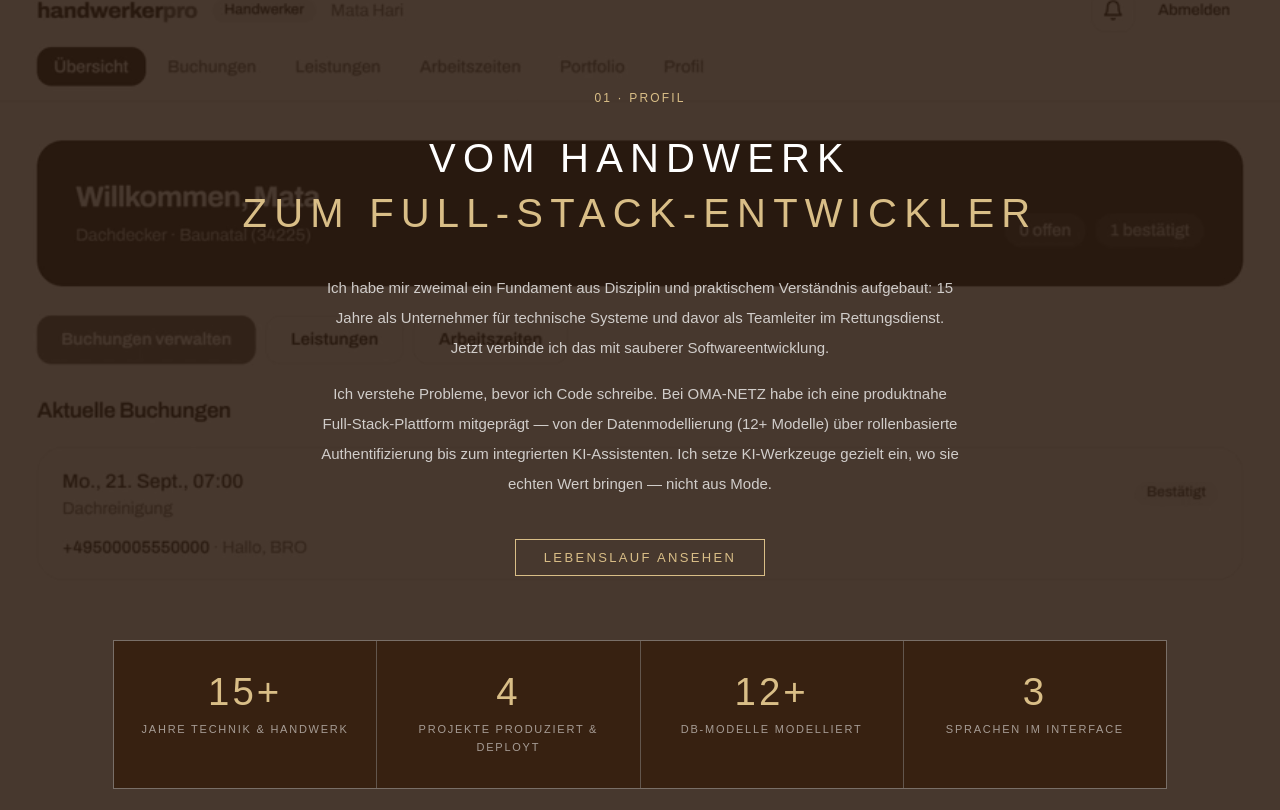
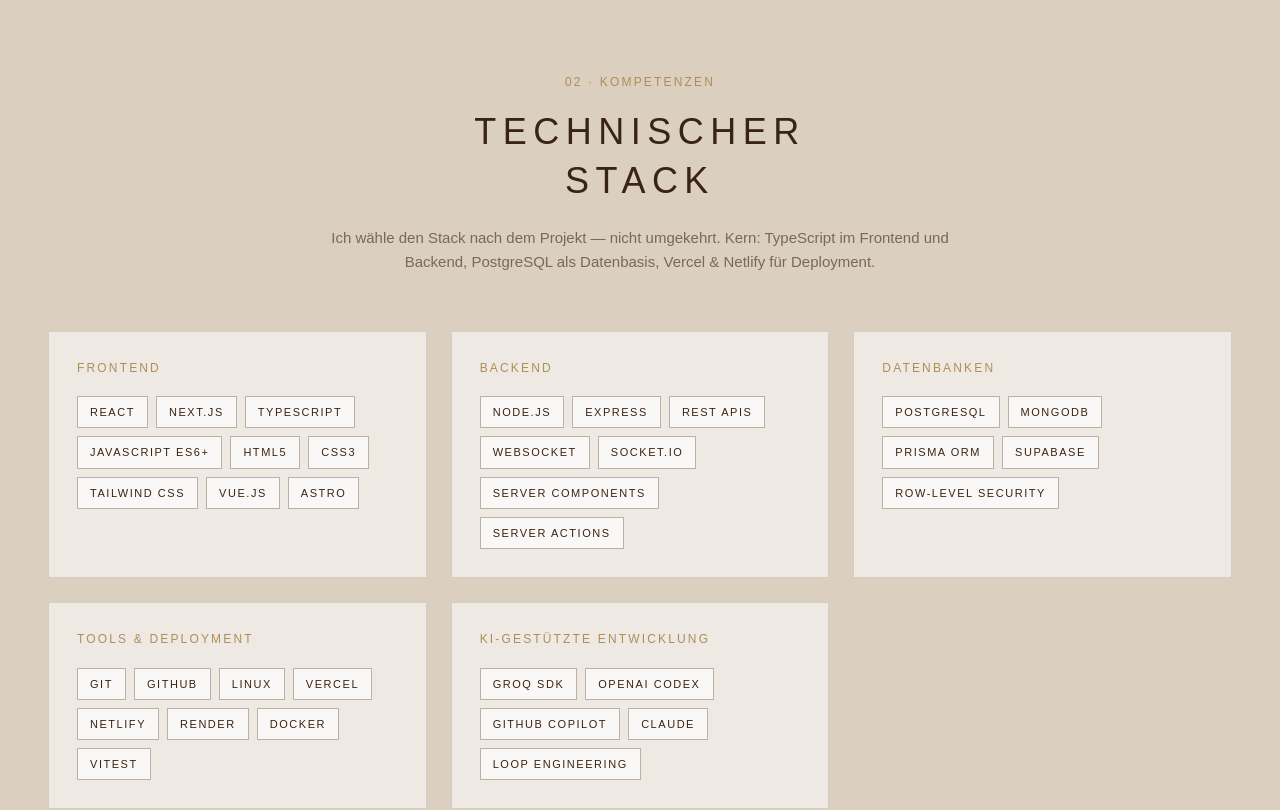
Before and after one commit to Yevhenii1951/portfolio, a Next.js app: page / in a window 1280 px wide. Shown: the part 838-1648 px from the top of the page. Built offline with nearby package versions, Linux system fonts and the light colour scheme.

Commit message:
chore: remove Profil section

```diff
--- a/src/app/page.tsx
+++ b/src/app/page.tsx
@@ -1,6 +1,5 @@
 import { Header } from "@/components/site/Header";
 import { Hero } from "@/components/site/Hero";
-import { Profil } from "@/components/site/Profil";
 import { Skills } from "@/components/site/Skills";
 import { Projects } from "@/components/site/Projects";
 import { Werdegang } from "@/components/site/Werdegang";
@@ -13,7 +12,6 @@
       <Header />
       <main>
         <Hero />
-        <Profil />
         <Skills />
         <Projects />
         <Werdegang />
--- a/src/components/site/Profil.tsx
+++ /dev/null
@@ -1,91 +0,0 @@
-"use client";
-
-import Image from "next/image";
-import { motion, useScroll, useTransform } from "motion/react";
-import { useRef } from "react";
-import { contact, stats } from "@/lib/data";
-import { Reveal } from "./Reveal";
-
-export function Profil() {
-  const ref = useRef<HTMLElement>(null);
-  const { scrollYProgress } = useScroll({
-    target: ref,
-    offset: ["start end", "end start"],
-  });
-  const y = useTransform(scrollYProgress, [0, 1], ["-10%", "10%"]);
-
-  return (
-    <section
-      id="profil"
-      ref={ref}
-      className="relative scroll-mt-24 overflow-hidden bg-cocoa text-white"
-    >
-      <motion.div style={{ y }} className="absolute inset-0 scale-110">
-        <Image
-          src="/img/hwk-3.webp"
-          alt=""
-          fill
-          quality={80}
-          sizes="100vw"
-          className="object-cover grayscale"
-        />
-        <div className="absolute inset-0 bg-[rgba(42,25,13,0.86)]" />
-      </motion.div>
-
-      <div className="relative mx-auto w-full max-w-[1150px] px-6 py-[clamp(4rem,10vw,8rem)] sm:px-8 lg:px-12">
-        <Reveal className="text-center">
-          <p className="eyebrow mb-6 text-gold">01 · Profil</p>
-          <h2 className="text-[clamp(1.5rem,4vw,2.5rem)] font-[400] uppercase leading-snug tracking-[.18em]">
-            Vom Handwerk
-            <br />
-            <span className="text-gold">zum Full-Stack-Entwickler</span>
-          </h2>
-          <div className="mx-auto mt-8 max-w-[640px] text-[0.9375rem] leading-loose text-white/75">
-            <p>
-              Ich habe mir zweimal ein Fundament aus Disziplin und praktischem
-              Verständnis aufgebaut: 15 Jahre als Unternehmer für technische
-              Systeme und davor als Teamleiter im Rettungsdienst. Jetzt verbinde
-              ich das mit sauberer Softwareentwicklung.
-            </p>
-            <p className="mt-4">
-              Ich verstehe Probleme, bevor ich Code schreibe. Bei OMA-NETZ habe
-              ich eine produktnahe Full-Stack-Plattform mitgeprägt — von der
-              Datenmodellierung (12+ Modelle) über rollenbasierte
-              Authentifizierung bis zum integrierten KI-Assistenten. Ich setze
-              KI-Werkzeuge gezielt ein, wo sie echten Wert bringen — nicht aus
-              Mode.
-            </p>
-          </div>
-          <div className="mt-10">
-            <a
-              href={contact.cv}
-              target="_blank"
-              rel="noopener noreferrer"
-              className="btn btn-outline"
-            >
-              Lebenslauf ansehen
-            </a>
-          </div>
-        </Reveal>
-
-        <Reveal delay={0.15} className="mt-16">
-          <div className="grid grid-cols-2 gap-px border border-white/15 bg-white/15 md:grid-cols-4">
-            {stats.map((s) => (
-              <div
-                key={s.label}
-                className="flex flex-col items-center gap-2 bg-cocoa px-4 py-8 text-center"
-              >
-                <span className="font-[400] text-[clamp(1.75rem,3vw,2.5rem)] leading-none tracking-[.08em] text-gold">
-                  {s.value}
-                </span>
-                <span className="text-[11px] uppercase tracking-[.16em] text-white/55">
-                  {s.label}
-                </span>
-              </div>
-            ))}
-          </div>
-        </Reveal>
-      </div>
-    </section>
-  );
-}
--- a/src/lib/data.ts
+++ b/src/lib/data.ts
@@ -243,7 +243,6 @@
 ];
 
 export const nav = [
-  { href: "#profil", label: "Profil" },
   { href: "#stack", label: "Stack" },
   { href: "#projekte", label: "Projekte" },
   { href: "#werdegang", label: "Werdegang" },
```
